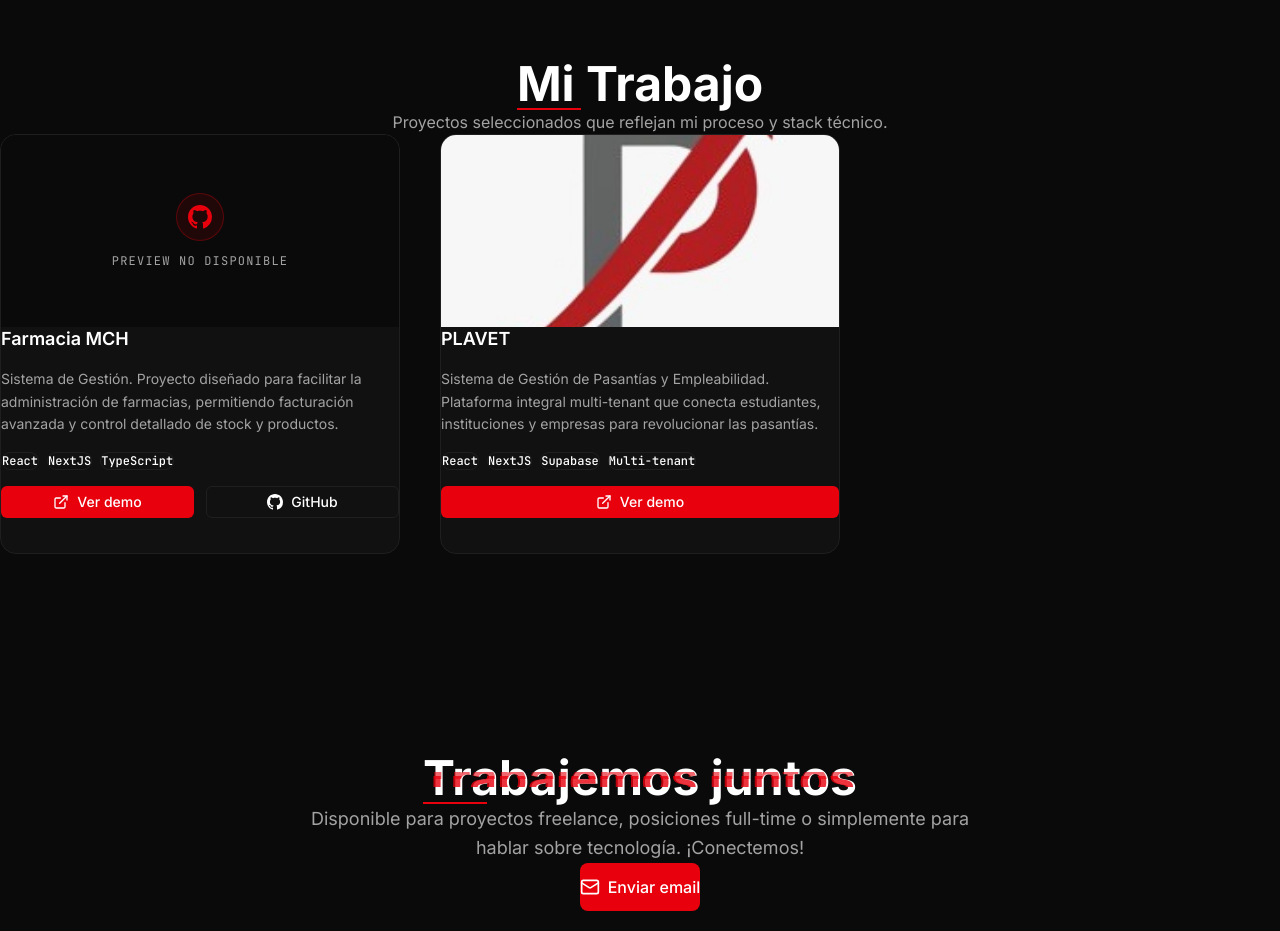
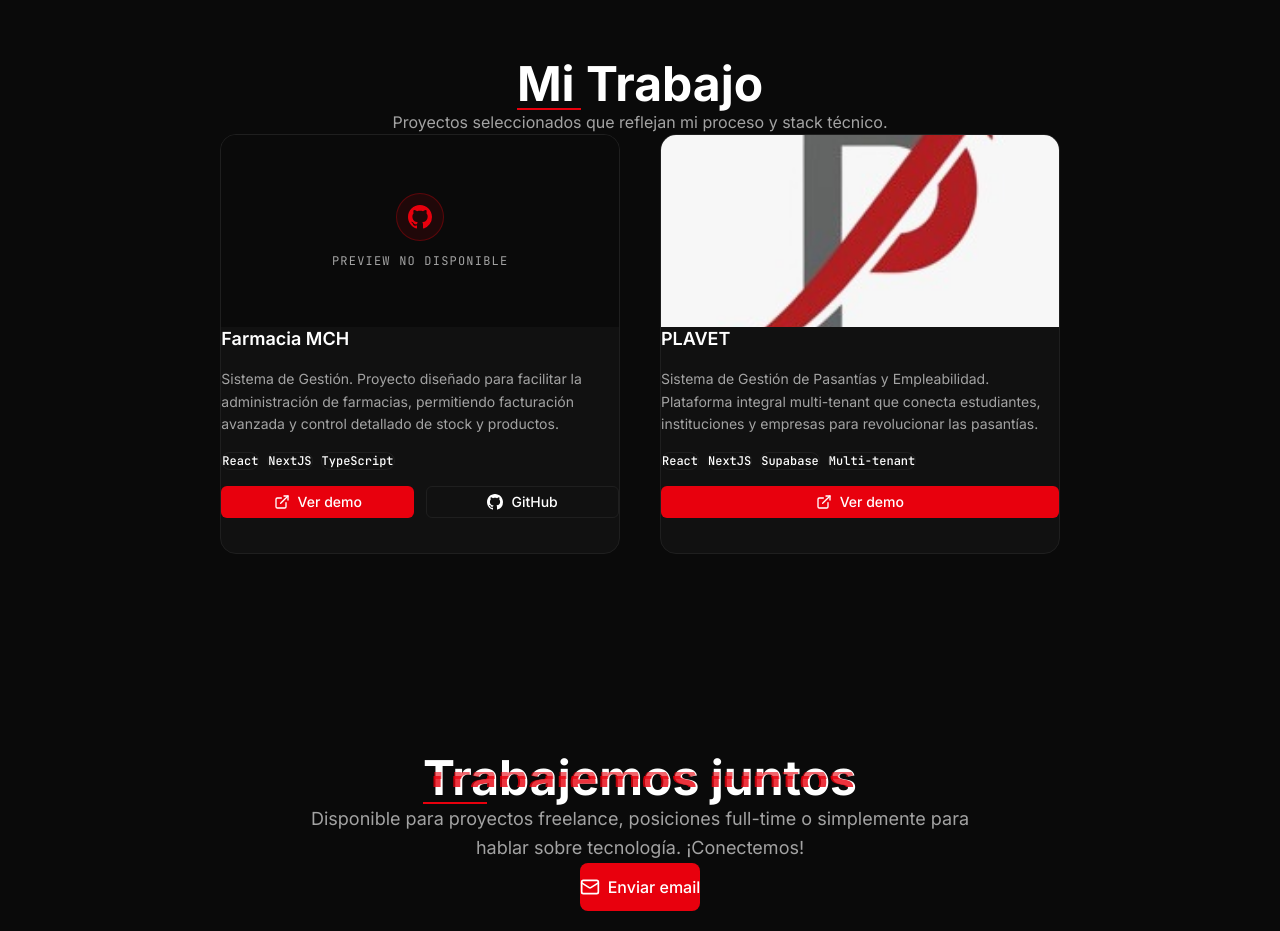
Before and after one commit to Lyscri/Portafolio-web, a React (Vite) app: page / in a window 1280 px wide. Shown: the part 1500-2431 px from the top of the page. Built offline with nearby package versions, Linux system fonts and the light colour scheme.

Commit message:
style(projects): center cards in the projects grid
Use flexbox to ensure project cards are centered when the number of items is fewer than the total columns.

```diff
--- a/src/components/organisms/Projects.tsx
+++ b/src/components/organisms/Projects.tsx
@@ -21,9 +21,11 @@ export function Projects() {
            </div>
          </motion.div>
 
-        <div className="grid grid-cols-1 md:grid-cols-2 xl:grid-cols-3 gap-10">
+        <div className="flex flex-wrap justify-center gap-10">
           {PROJECTS.map((project, index) => (
-            <ProjectCard key={project.id} project={project} index={index} />
+            <div key={project.id} className="w-full md:w-[calc(50%-20px)] xl:w-[calc(33.333%-27px)] max-w-[400px]">
+              <ProjectCard project={project} index={index} />
+            </div>
           ))}
         </div>
       </div>
```
